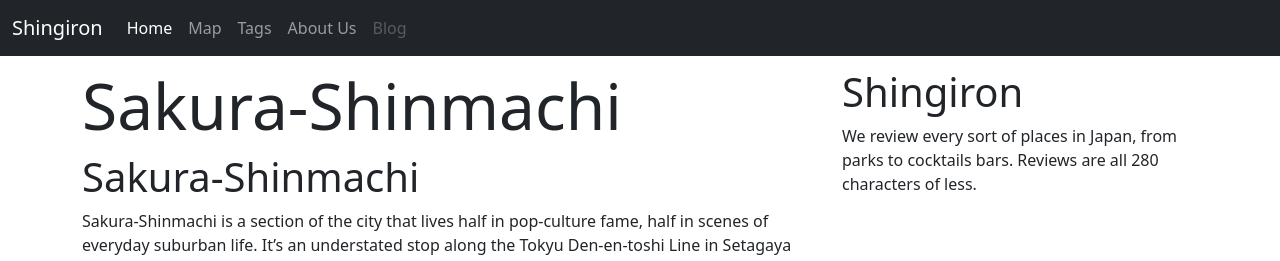
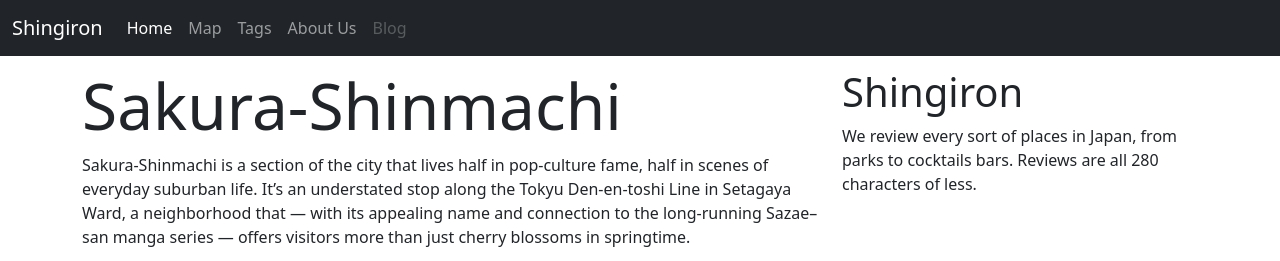
Before and after one commit to alessandrosp/shingiron, a Jekyll site: the page built from docs/_areas/sakura-shinmachi.md, in a window 1280 px wide and 900 px high, cut to the strip 0-261 px from the top of the window. Built offline with Jekyll 4.4.1, drawn with Linux system fonts in a browser that asks for light colours; nearby versions of some CDN libraries.

Commit message:
Update sakura-shinmachi.md

```diff
--- a/docs/_areas/sakura-shinmachi.md
+++ b/docs/_areas/sakura-shinmachi.md
@@ -3,6 +3,4 @@ name: Sakura-Shinmachi
 gquery: sakura+shinmach+tokyo
 layout: areas
 ---
-<h1>Sakura-Shinmachi</h1>
-
 Sakura-Shinmachi is a section of the city that lives half in pop-culture fame, half in scenes of everyday suburban life. It’s an understated stop along the Tokyu Den-en-toshi Line in Setagaya Ward, a neighborhood that — with its appealing name and connection to the long-running Sazae–san manga series — offers visitors more than just cherry blossoms in springtime.
```
